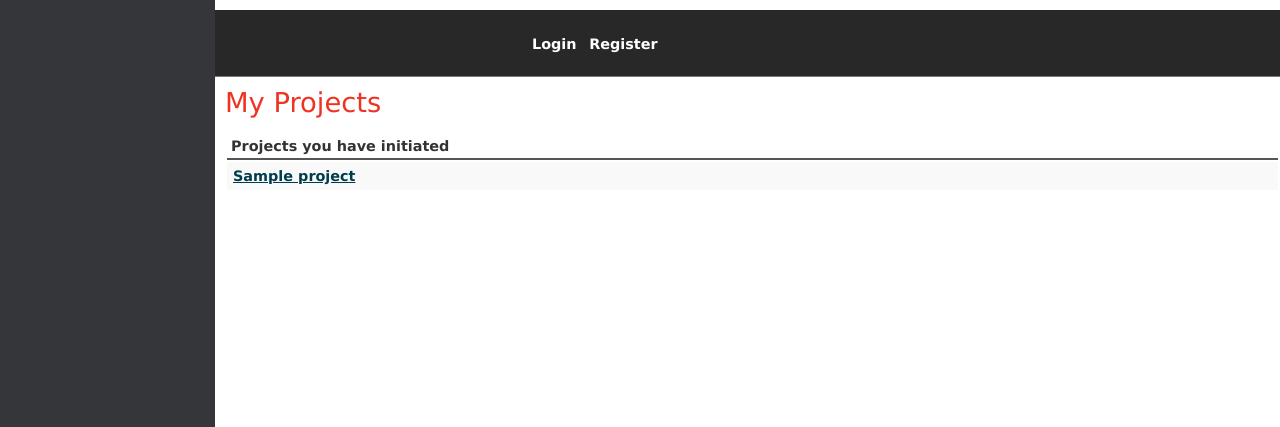
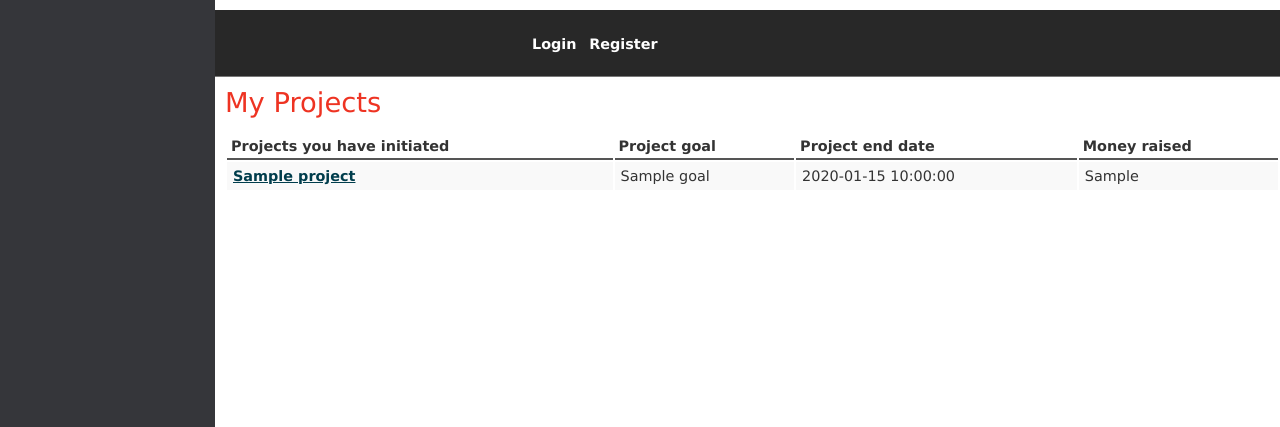
Before and after one commit to ohdoyoun/csc309-1, a CakePHP app: the page made by app/View/Projects/mine.ctp in a window 1280 px wide. Shown: the top 427 px of the page. Run offline with PHP 8.4 and a stand-in for CakePHP, Linux system fonts and the light colour scheme; the template is opened without the code that fills it: most values are stand-ins (such as "Sample title", 1, 10 or a date in 2020); some libraries are stand-ins or nearby versions.

Commit message:
More details added to My Projects page

```diff
--- a/app/Controller/ProjectsController.php
+++ b/app/Controller/ProjectsController.php
@@ -63,7 +63,7 @@ class ProjectsController extends AppController {
     }
 
     function mine() {
-        $this->set('mine', $this->Project->query('SELECT * FROM projects, initiators WHERE initiators.user_id=' . $this->Auth->user('id') . ' and initiators.project_id=projects.id;'));
+        $this->set('mine', $this->Project->query('SELECT * FROM initiators, projects LEFT OUTER JOIN (SELECT sum(funds), project_id FROM transactions GROUP BY project_id) as funds ON (funds.project_id=projects.id) WHERE initiators.user_id=' . $this->Auth->user('id') . ' and initiators.project_id=projects.id;'));
     }
 
     function backed() {
--- a/app/View/Projects/mine.ctp
+++ b/app/View/Projects/mine.ctp
@@ -3,10 +3,16 @@
 <table id="my-projects">
     <tr>
         <th>Projects you have initiated</th>
+        <th>Project goal</th>
+        <th>Project end date</th>
+        <th>Money raised</th>
     </tr>
     <?php foreach($mine as $project): ?>
     <tr>
         <td><a href="/projects/view/<?php echo $project['projects']['id']; ?>"><?php echo $project['projects']['project_name']; ?></a></td>
+        <td><?php echo $project['projects']['goal']; ?></td>
+        <td><?php echo $project['projects']['end_date']; ?></td>
+        <td><?php if (isset($project['funds']['sum(funds)'])) { echo $project['funds']['sum(funds)']; } else { echo 0;} ?></td>
     </tr>
     <?php endforeach; ?>
 </table>
```
